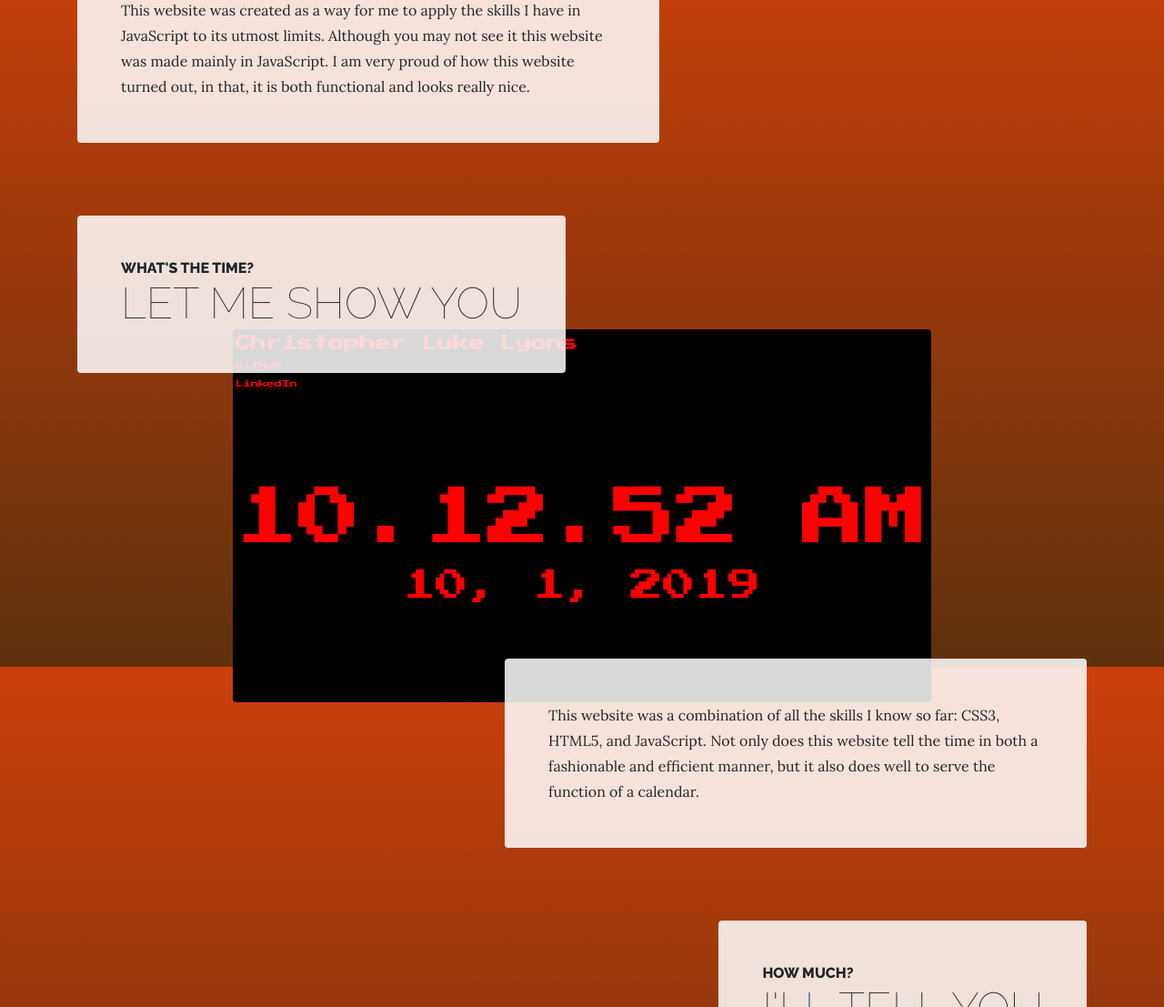
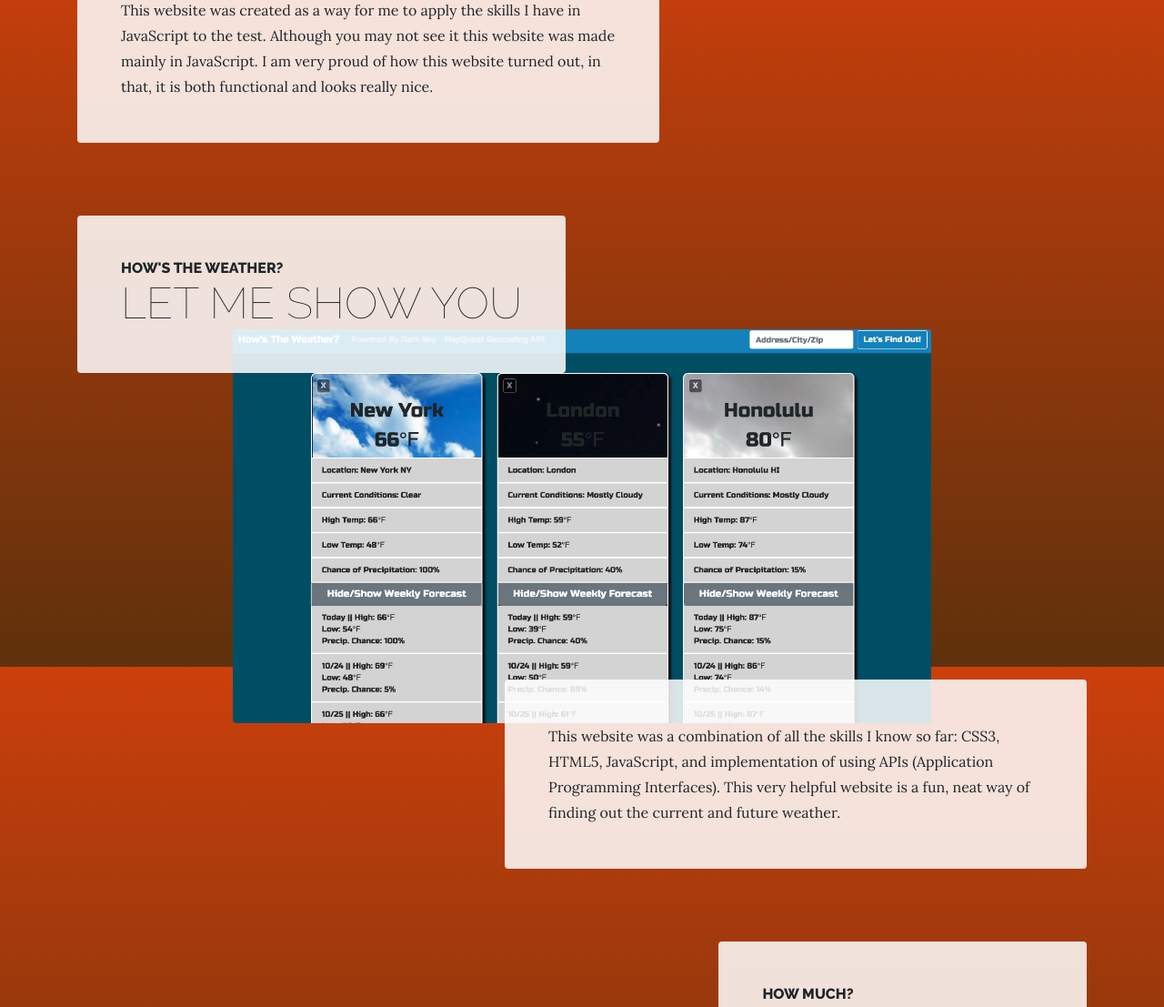
Before and after one commit to ChristopherLLyons/christopherllyons.github.io, a website: page portfolio.html in a window 1280 px wide. Shown: the part 867-1974 px from the top of the page at 91% size. Drawn offline with Linux system fonts and the light colour scheme.

Commit message:
Updated the portfolio page to better reflect my abilities.

```diff
--- a/portfolio.html
+++ b/portfolio.html
@@ -71,7 +71,7 @@
         <img class="product-item-img mx-auto d-flex rounded img-fluid mb-3 mb-lg-0" src="img/To-do-img.png" alt="Picture of a to-do website">
         <div class="product-item-description d-flex mr-auto">
           <div class="bg-faded p-5 rounded">
-            <p class="mb-0">This website was created as a way for me to apply the skills I have in JavaScript to its utmost limits. Although you may not see it this website was made mainly  in JavaScript. I am very proud of how this website turned out, in that, it is both functional and looks really nice.  </p>
+            <p class="mb-0">This website was created as a way for me to apply the skills I have in JavaScript to the test. Although you may not see it this website was made mainly  in JavaScript. I am very proud of how this website turned out, in that, it is both functional and looks really nice.  </p>
           </div>
         </div>
       </div>
@@ -84,15 +84,15 @@
         <div class="product-item-title d-flex">
           <div class="bg-faded p-5 d-flex mr-auto rounded">
             <h2 class="section-heading mb-0">
-              <span class="section-heading-upper">What's the time?</span>
+              <span class="section-heading-upper">How's the weather?</span>
               <span class="section-heading-lower">Let me show you</span>
             </h2>
           </div>
         </div>
-        <img class="product-item-img mx-auto d-flex rounded img-fluid mb-3 mb-lg-0" src="img/Clock-img.png" alt="Picture of a clock website">
+        <img class="product-item-img mx-auto d-flex rounded img-fluid mb-3 mb-lg-0" src="img/weather-site.png" alt="Picture of a clock website">
         <div class="product-item-description d-flex ml-auto">
           <div class="bg-faded p-5 rounded">
-            <p class="mb-0">This website was a combination of all the skills I know so far: CSS3, HTML5, and JavaScript. Not only does this website tell the time in both a fashionable and efficient manner, but it also does well to serve the function of a calendar.</p>
+            <p class="mb-0">This website was a combination of all the skills I know so far: CSS3, HTML5, JavaScript, and implementation of using APIs (Application Programming Interfaces). This very helpful website is a fun, neat way of finding out the current and future weather.</p>
           </div>
         </div>
       </div>
```
Also changed, not shown: img/weather-site.png (added), 2 other files.
